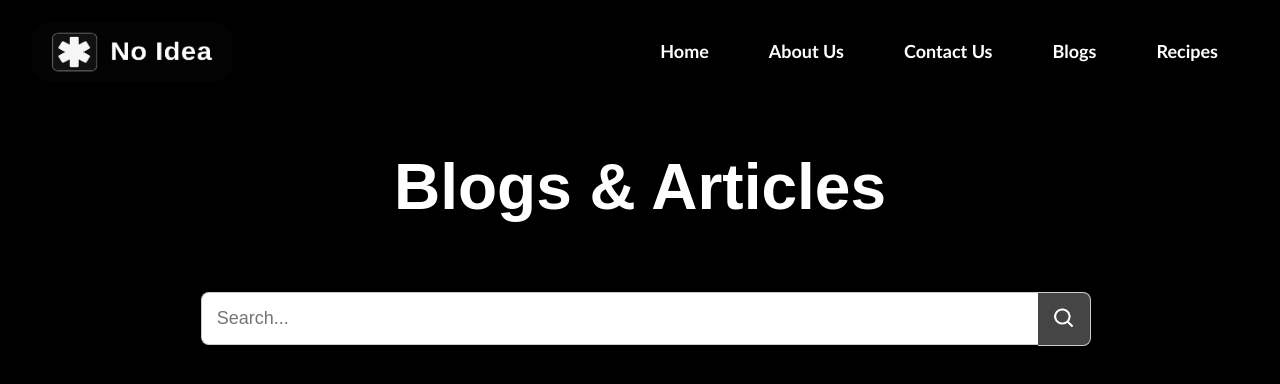
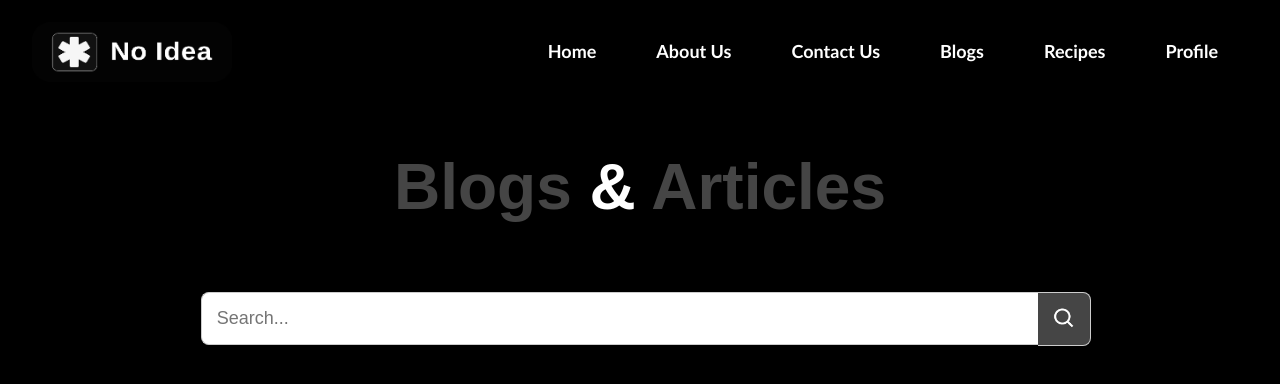
Before and after one commit to GeraldAlanRaj/No-Idea, a React (Create React App) app in the folder frontend/: page /blogs in a window 1280 px wide. Shown: the top 384 px of the page. Built offline with nearby package versions, Linux system fonts and the light colour scheme; no server answers; sample sign-in values are in the browser's storage.

Commit message:
feat : Added the Profile Page to handle user information

```diff
--- a/frontend/src/App.js
+++ b/frontend/src/App.js
@@ -8,6 +8,7 @@ import Contact from "./pages/Contact";
 import Blogs from "./pages/Blogs";
 import Recipes from "./pages/Recipes";
 import NoPage from "./pages/NoPage";
+import Profile from "./pages/Profile";
 import BlogDetails from "./components/BlogDetails";
 import PrivateRoute from "./components/PrivateRoute"; // Import PrivateRoute
 
@@ -27,6 +28,7 @@ function App() {
           <Route path="/blogs" element={<Blogs />} />
           <Route path="/blogs/:id" element={<BlogDetails />} />
           <Route path="/recipes" element={<Recipes />} />
+          <Route path="/profile" element={<Profile />} />
         </Route>
 
         {/* Catch-all for non-existent routes */}
--- a/frontend/src/components/Navbar.js
+++ b/frontend/src/components/Navbar.js
@@ -25,6 +25,9 @@ const Navbar = () => {
           <li>
             <Link to="/recipes">Recipes</Link>
           </li>
+          <li>
+            <Link to="/profile">Profile</Link>
+          </li>
         </ul>
       </div>
       <Outlet />
--- a/frontend/src/pages/Blogs.js
+++ b/frontend/src/pages/Blogs.js
@@ -36,7 +36,11 @@ const Blogs = () => {
       <Navbar />
       <div className="Blogs">
       <div className="Title">
-      <h1>Blogs & Articles</h1>
+      <h1>
+            <span style={{ color: "#454545" }}>Blogs</span>
+            <span style={{ color: "white" }}> & </span>
+            <span style={{ color: "#454545" }}>Articles</span>
+      </h1>
       </div>
       <div className="Search-Bar">
       <SearchBar search={search} setSearch={setSearch} />
--- a/frontend/src/pages/Home.js
+++ b/frontend/src/pages/Home.js
@@ -1,20 +1,12 @@
 import React from "react";
 import Navbar from "../components/Navbar";
-import { useNavigate } from "react-router-dom";
 
 const Home = () => {
-  const navigate = useNavigate(); // Move useNavigate inside the component
-
-  const handleLogout = () => {
-    localStorage.removeItem("token");
-    navigate("/login"); // Navigate after removing token
-  };
 
   return (
     <div>
       <Navbar />
       <h1>Home</h1>
-      <button onClick={handleLogout}>Logout</button>
     </div>
   );
 };
--- /dev/null
+++ b/frontend/src/pages/Profile.js
@@ -0,0 +1,21 @@
+import Navbar from "../components/Navbar";
+import { useNavigate } from "react-router-dom";
+
+const Profile = () => {
+
+    const navigate = useNavigate(); // Move useNavigate inside the component
+
+    const handleLogout = () => {
+        localStorage.removeItem("token");
+        navigate("/login"); // Navigate after removing token
+    };
+
+    return(
+        <div className="Profile-Container">
+            <Navbar />
+            <button onClick={handleLogout}>Logout</button>
+        </div>
+    );
+}
+
+export default Profile;
--- a/frontend/src/styles/AboutUs.css
+++ b/frontend/src/styles/AboutUs.css
@@ -101,7 +101,8 @@ body {
 }
 
 .About-Foot-Text h1 {
-    text-align: center;
+    margin-left: 105px;
+    margin-right: 50px;
     margin-bottom: 50px;
     font-size: 3em;
 }
```
